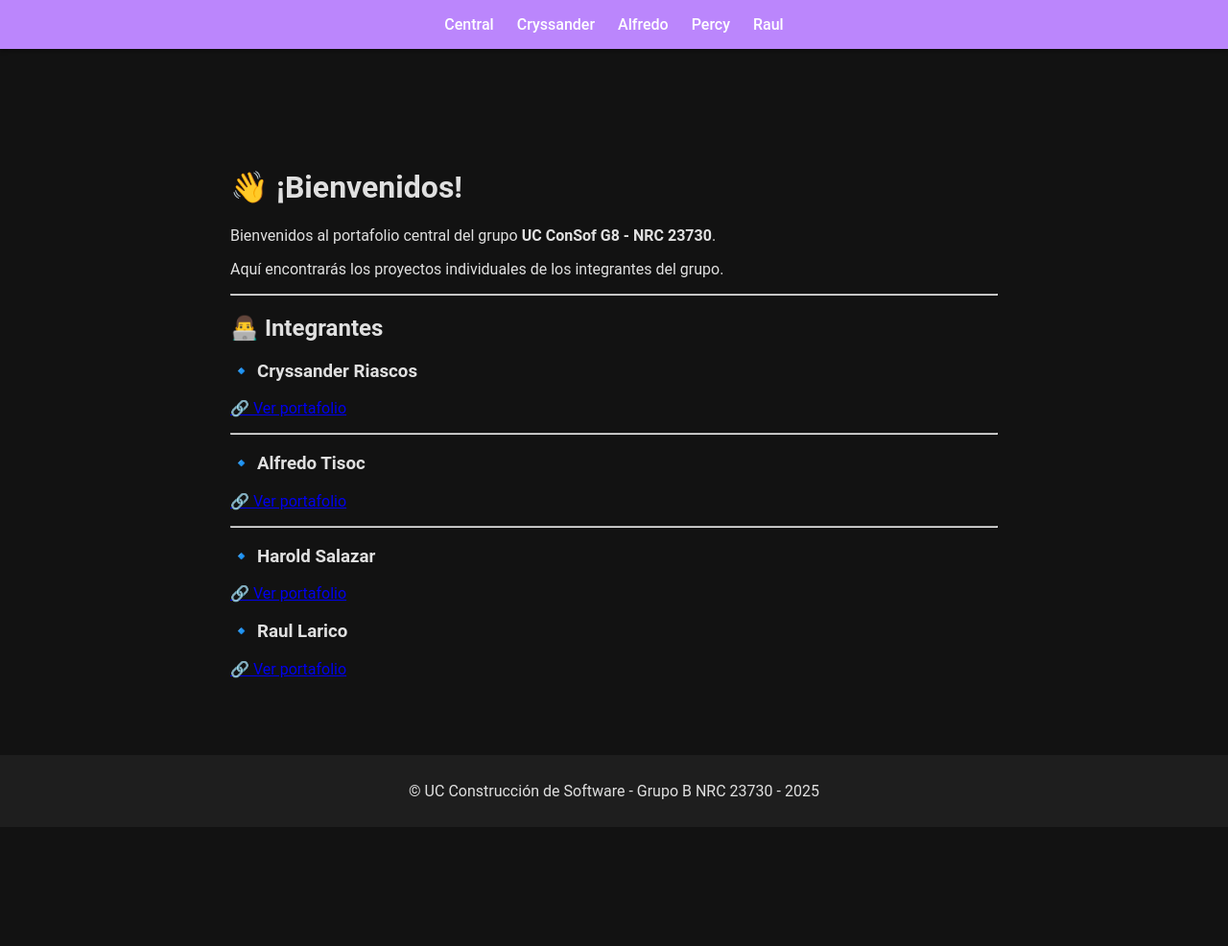
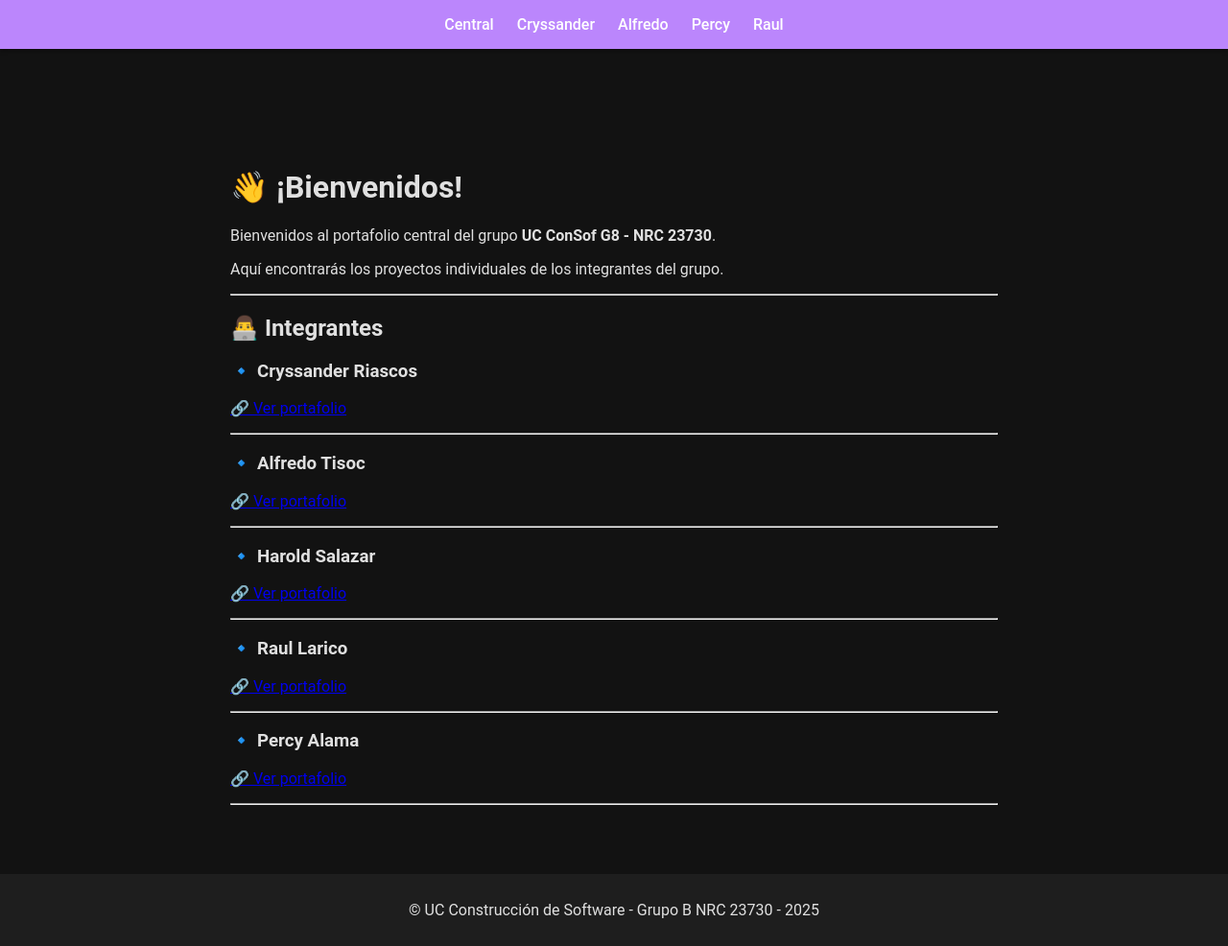
Before and after one commit to rlaricorcontinental/grupo8nrc23730, a Jekyll site: the page built from index.md, in a window 1280 px wide. Shown: the whole page at 96% size. Built offline with Jekyll 4.4.1, drawn with Linux system fonts in a browser that asks for light colours; before the commit the page ends 900 px from its top, so only the background shows below that.

Commit message:
Update index.md

```diff
--- a/index.md
+++ b/index.md
@@ -25,5 +25,14 @@ Aquí encontrarás los proyectos individuales de los integrantes del grupo.
 ### 🔹 Harold Salazar
 [🔗 Ver portafolio](Harold_Salazar/index.html)
 
+---
+
 ### 🔹 Raul Larico
 [🔗 Ver portafolio](rlaricor/index.md)
+
+---
+
+### 🔹 Percy Alama
+[🔗 Ver portafolio](PercyAlama/index.md)
+
+---
```
